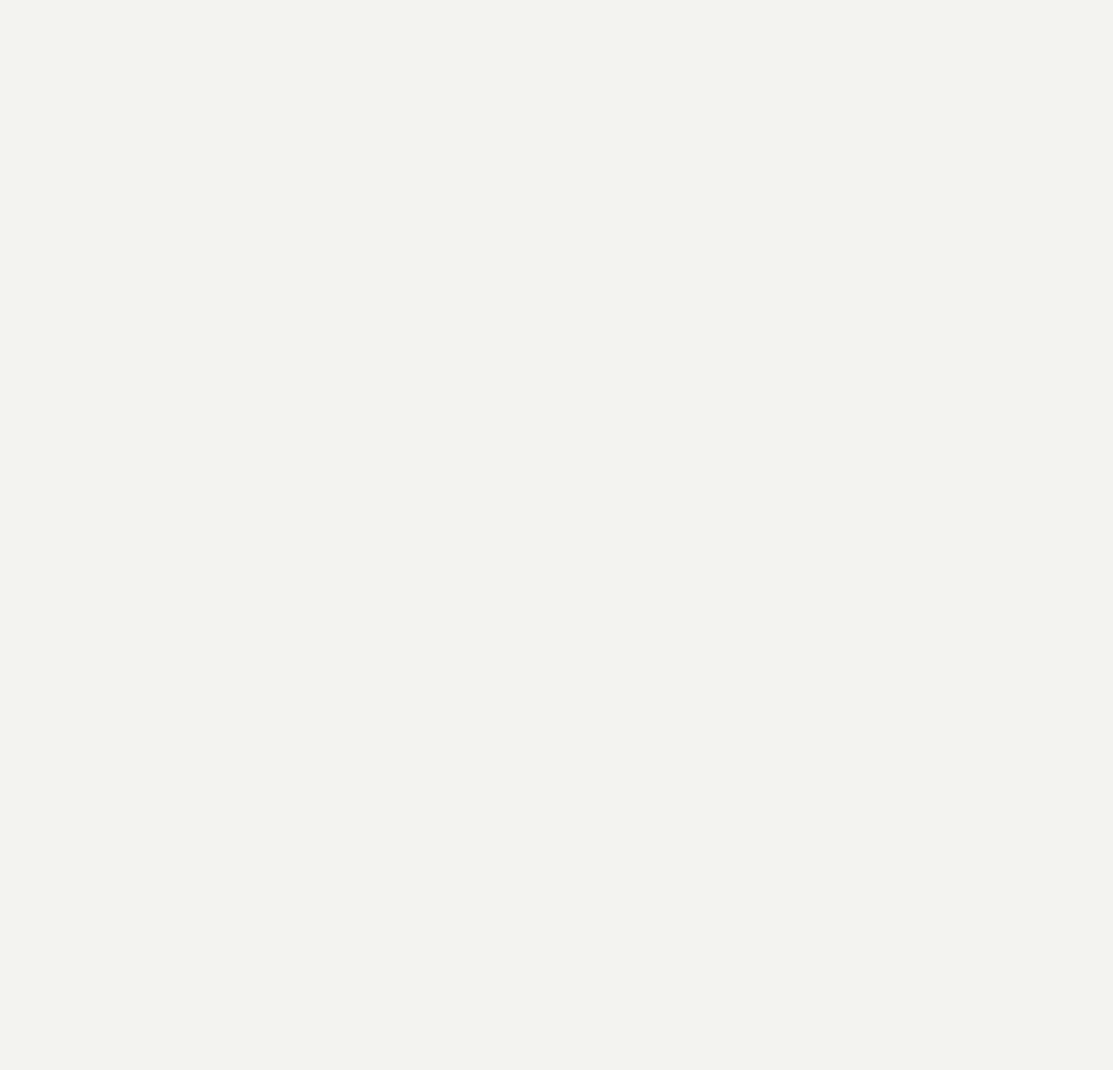
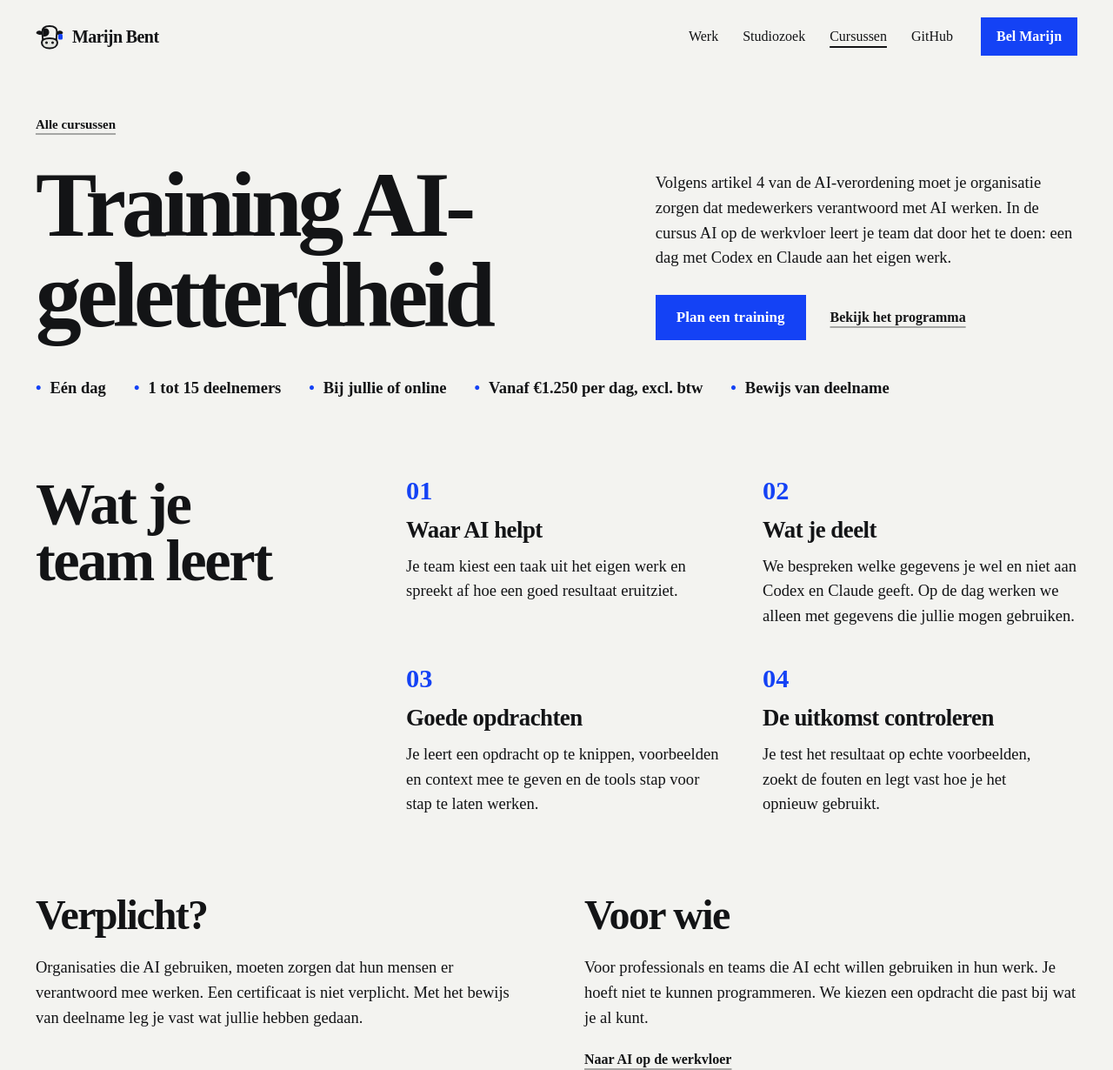
Before and after one commit to marijnbent/marijnbent, an Astro site: page /cursussen/ai-geletterdheid in a window 1280 px wide. Before the commit this address had no page. Shown: the top 1230 px of the page at 87% size. Before the commit the page ends 800 px from the top, so only its background shows below. Built offline with nearby package versions, Linux system fonts and the light colour scheme; Astro itself is replaced by a stand-in of ours.

Commit message:
Add AI-literacy training landing page
Presents AI op de werkvloer as AI-literacy training at /cursussen/ai-geletterdheid/ with Course structured data, using only facts from the course page. The course page links to it.

Co-Authored-By: Claude Opus 5.5 <noreply@anthropic.com>

```diff
--- a/src/components/site/CoursePage.astro
+++ b/src/components/site/CoursePage.astro
@@ -4,12 +4,11 @@ import SiteLayout from '../../layouts/SiteLayout.astro';
 import CourseFigure from './CourseFigure.astro';
 import ExportExample from './ExportExample.astro';
 import { profile } from '../../data/profile';
-import type { Course } from '../../data/courses';
+import { courseSchema, type Course } from '../../data/courses';
 interface Props { course: Course }
 const { course } = Astro.props;
 const email = `mailto:${profile.email}?subject=${encodeURIComponent(`Cursus ${course.title}`)}&body=${encodeURIComponent('Hoi Marijn,\n\nIk wil graag een cursusdag plannen.\n\nAantal deelnemers: \nBij ons of online: \nGewenste periode: \nWat we willen leren: \n')}`;
-const person = { '@type': 'Person', '@id': 'https://marijnbent.nl/#person', name: profile.name, url: profile.website };
-const schema = { '@context': 'https://schema.org', '@type': 'Course', name: course.title, description: course.description, inLanguage: 'nl', provider: person, url: `https://marijnbent.nl/cursussen/${course.slug}/`, hasCourseInstance: { '@type': 'CourseInstance', courseMode: ['Onsite', 'Online'], courseWorkload: 'P1D', instructor: person }, ...(course.credential && { educationalCredentialAwarded: course.credential }), offers: { '@type': 'Offer', category: 'Paid', price: 1250, priceCurrency: 'EUR', priceSpecification: { '@type': 'PriceSpecification', minPrice: 1250, priceCurrency: 'EUR', valueAddedTaxIncluded: false }, url: `https://marijnbent.nl/cursussen/${course.slug}/` } };
+const schema = courseSchema(course, `/cursussen/${course.slug}/`, course.title, course.description);
 ---
 <SiteLayout title={`${course.title} — cursus van Marijn Bent`} description={course.description} image={course.image?.src} schema={schema} contact={{ title: 'Ik kijk met je mee.', text: 'Ik geef de cursus zelf. Voor een groter team plannen we meerdere sessies. Datum en plek spreken we samen af.', email }}>
   <section class="course-top wrap">
@@ -28,5 +27,5 @@ const schema = { '@context': 'https://schema.org', '@type': 'Course', name: cour
   </section>
   {course.examples.length > 0 && <section class="ideas wrap"><div><h2>Jouw eigen taak</h2><p>Een klus die je elke week doet is genoeg om mee te beginnen.</p></div><ul>{course.examples.map(example => <li><h3>{example.title}</h3><p>{example.body}</p></li>)}</ul></section>}
   {course.image && <section class="tool wrap"><Image class="shot" src={course.image.src} alt={course.image.alt} widths={[600, 900, 1200]} sizes="(max-width: 760px) 100vw, min(58vw, 780px)" /><div><h2>De simulator</h2><p>Ik bouwde de Bitcoin simulator voor deze cursus. Iedereen werkt op dezelfde keten, dus je ziet direct wat de anderen doen.</p><a class="text-link" href="https://bitcoinsimulator.cowsandbytes.com/">Probeer hem zelf</a></div></section>}
-  <section class="fit wrap"><div><h2>Voor wie</h2><p>{course.audience}</p></div><div><h2>Vooraf</h2><p>{course.preparation}</p></div>{course.literacy && <div><h2>AI-geletterdheid</h2><p>{course.literacy}</p></div>}</section>
+  <section class="fit wrap"><div><h2>Voor wie</h2><p>{course.audience}</p></div><div><h2>Vooraf</h2><p>{course.preparation}</p></div>{course.literacy && <div><h2>AI-geletterdheid</h2><p>{course.literacy}</p><a class="text-link" href="/cursussen/ai-geletterdheid/">Training AI-geletterdheid</a></div>}</section>
 </SiteLayout>
--- a/src/data/courses.ts
+++ b/src/data/courses.ts
@@ -1,5 +1,6 @@
 import type { Picture } from "./work";
 import bitcoinSimulator from "../assets/work/bitcoin-simulator.webp";
+import { profile } from "./profile";
 
 export interface Course {
   slug: string;
@@ -103,3 +104,27 @@ export const courses: Course[] = [
     },
   },
 ];
+
+export function courseSchema(course: Course, path: string, name: string, description: string) {
+  const person = { "@type": "Person", "@id": "https://marijnbent.nl/#person", name: profile.name, url: profile.website };
+  const url = `https://marijnbent.nl${path}`;
+  return {
+    "@context": "https://schema.org",
+    "@type": "Course",
+    name,
+    description,
+    inLanguage: "nl",
+    provider: person,
+    url,
+    hasCourseInstance: { "@type": "CourseInstance", courseMode: ["Onsite", "Online"], courseWorkload: "P1D", instructor: person },
+    ...(course.credential && { educationalCredentialAwarded: course.credential }),
+    offers: {
+      "@type": "Offer",
+      category: "Paid",
+      price: 1250,
+      priceCurrency: "EUR",
+      priceSpecification: { "@type": "PriceSpecification", minPrice: 1250, priceCurrency: "EUR", valueAddedTaxIncluded: false },
+      url,
+    },
+  };
+}
--- /dev/null
+++ b/src/pages/cursussen/ai-geletterdheid.astro
@@ -0,0 +1,31 @@
+---
+import SiteLayout from '../../layouts/SiteLayout.astro';
+import { courses, courseSchema } from '../../data/courses';
+import { profile } from '../../data/profile';
+const course = courses.find(item => item.slug === 'ai-op-de-werkvloer')!;
+const description = 'Training AI-geletterdheid van één dag. Je team werkt met Codex en Claude aan eigen taken en leert welke gegevens het mag delen en hoe het de uitkomst controleert. Met bewijs van deelname.';
+const email = `mailto:${profile.email}?subject=${encodeURIComponent('Training AI-geletterdheid')}&body=${encodeURIComponent('Hoi Marijn,\n\nWe willen een training AI-geletterdheid plannen.\n\nAantal deelnemers: \nBij ons of online: \nGewenste periode: \nWaar we AI voor gebruiken: \n')}`;
+const schema = courseSchema(course, '/cursussen/ai-geletterdheid/', 'Training AI-geletterdheid', description);
+const skills = [
+  { title: 'Waar AI helpt', body: 'Je team kiest een taak uit het eigen werk en spreekt af hoe een goed resultaat eruitziet.' },
+  { title: 'Wat je deelt', body: 'We bespreken welke gegevens je wel en niet aan Codex en Claude geeft. Op de dag werken we alleen met gegevens die jullie mogen gebruiken.' },
+  { title: 'Goede opdrachten', body: 'Je leert een opdracht op te knippen, voorbeelden en context mee te geven en de tools stap voor stap te laten werken.' },
+  { title: 'De uitkomst controleren', body: 'Je test het resultaat op echte voorbeelden, zoekt de fouten en legt vast hoe je het opnieuw gebruikt.' },
+];
+---
+<SiteLayout title="Training AI-geletterdheid voor je team — Marijn Bent" description={description} schema={schema} contact={{ title: 'Ik kijk met je mee.', text: 'Ik geef de training zelf. Voor een groter team plannen we meerdere sessies. Datum en plek spreken we samen af.', email }}>
+  <section class="course-top wrap">
+    <a class="back" href="/cursussen/">Alle cursussen</a>
+    <h1>Training AI-geletterdheid</h1>
+    <div class="course-intro"><p>Volgens artikel 4 van de AI-verordening moet je organisatie zorgen dat medewerkers verantwoord met AI werken. In de cursus {course.title} leert je team dat door het te doen: een dag met Codex en Claude aan het eigen werk.</p><div class="actions"><a class="button" href={email}>Plan een training</a><a class="text-link" href={`/cursussen/${course.slug}/`}>Bekijk het programma</a></div></div>
+    <ul class="course-format" aria-label="Praktische informatie"><li>Eén dag</li><li>1 tot 15 deelnemers</li><li>Bij jullie of online</li><li>Vanaf €1.250 per dag, excl. btw</li><li>{course.credential}</li></ul>
+  </section>
+  <section class="day wrap">
+    <h2>Wat je team leert</h2>
+    <ol class="steps">{skills.map(skill => <li><h3>{skill.title}</h3><p>{skill.body}</p></li>)}</ol>
+  </section>
+  <section class="fit wrap">
+    <div><h2>Verplicht?</h2><p>Organisaties die AI gebruiken, moeten zorgen dat hun mensen er verantwoord mee werken. Een certificaat is niet verplicht. Met het bewijs van deelname leg je vast wat jullie hebben gedaan.</p></div>
+    <div><h2>Voor wie</h2><p>{course.audience}</p><a class="text-link" href={`/cursussen/${course.slug}/`}>Naar {course.title}</a></div>
+  </section>
+</SiteLayout>
```
